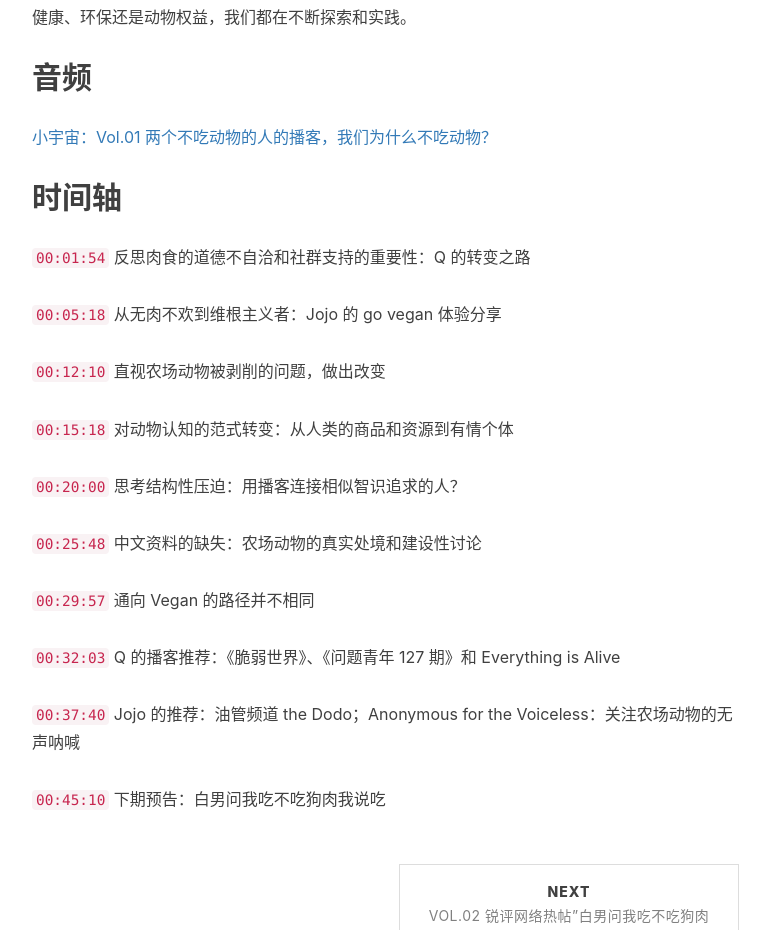
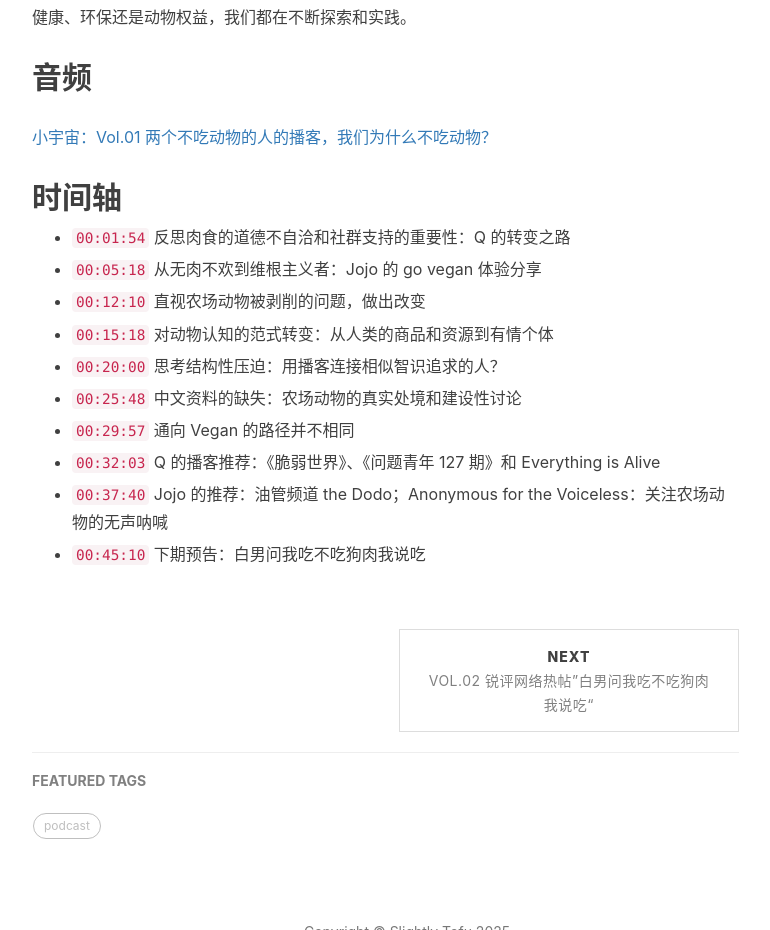
Before and after one commit to slightlytofu/slightlytofu.github.io, a Jekyll site: the page built from _posts/2025-02-04-Vol.01-两个不吃动物的人的播客.md, in a window 1280 px wide. Shown: the part 774-1704 px from the top of the page, without its empty margins (233-1003 px from the left). Built offline with Jekyll 4.4.1, drawn with Linux system fonts in a browser that asks for light colours; nearby versions of some CDN libraries; comment, search, counter and statistics services are not loaded.

```diff
--- a/_posts/2025-02-04-Vol.01-两个不吃动物的人的播客.md
+++ b/_posts/2025-02-04-Vol.01-两个不吃动物的人的播客.md
@@ -22,22 +22,22 @@ tags:
 
 ## 时间轴
 
-`00:01:54` 反思肉食的道德不自洽和社群支持的重要性：Q 的转变之路
+* `00:01:54` 反思肉食的道德不自洽和社群支持的重要性：Q 的转变之路
 
-`00:05:18` 从无肉不欢到维根主义者：Jojo 的 go vegan 体验分享
+* `00:05:18` 从无肉不欢到维根主义者：Jojo 的 go vegan 体验分享
 
-`00:12:10` 直视农场动物被剥削的问题，做出改变
+* `00:12:10` 直视农场动物被剥削的问题，做出改变
 
-`00:15:18` 对动物认知的范式转变：从人类的商品和资源到有情个体
+* `00:15:18` 对动物认知的范式转变：从人类的商品和资源到有情个体
 
-`00:20:00` 思考结构性压迫：用播客连接相似智识追求的人？
+* `00:20:00` 思考结构性压迫：用播客连接相似智识追求的人？
 
-`00:25:48` 中文资料的缺失：农场动物的真实处境和建设性讨论
+* `00:25:48` 中文资料的缺失：农场动物的真实处境和建设性讨论
 
-`00:29:57` 通向 Vegan 的路径并不相同
+* `00:29:57` 通向 Vegan 的路径并不相同
 
-`00:32:03` Q 的播客推荐：《脆弱世界》、《问题青年 127 期》和 Everything is Alive
+* `00:32:03` Q 的播客推荐：《脆弱世界》、《问题青年 127 期》和 Everything is Alive
 
-`00:37:40` Jojo 的推荐：油管频道 the Dodo；Anonymous for the Voiceless：关注农场动物的无声呐喊
+* `00:37:40` Jojo 的推荐：油管频道 the Dodo；Anonymous for the Voiceless：关注农场动物的无声呐喊
 
-`00:45:10` 下期预告：白男问我吃不吃狗肉我说吃
+* `00:45:10` 下期预告：白男问我吃不吃狗肉我说吃
```
